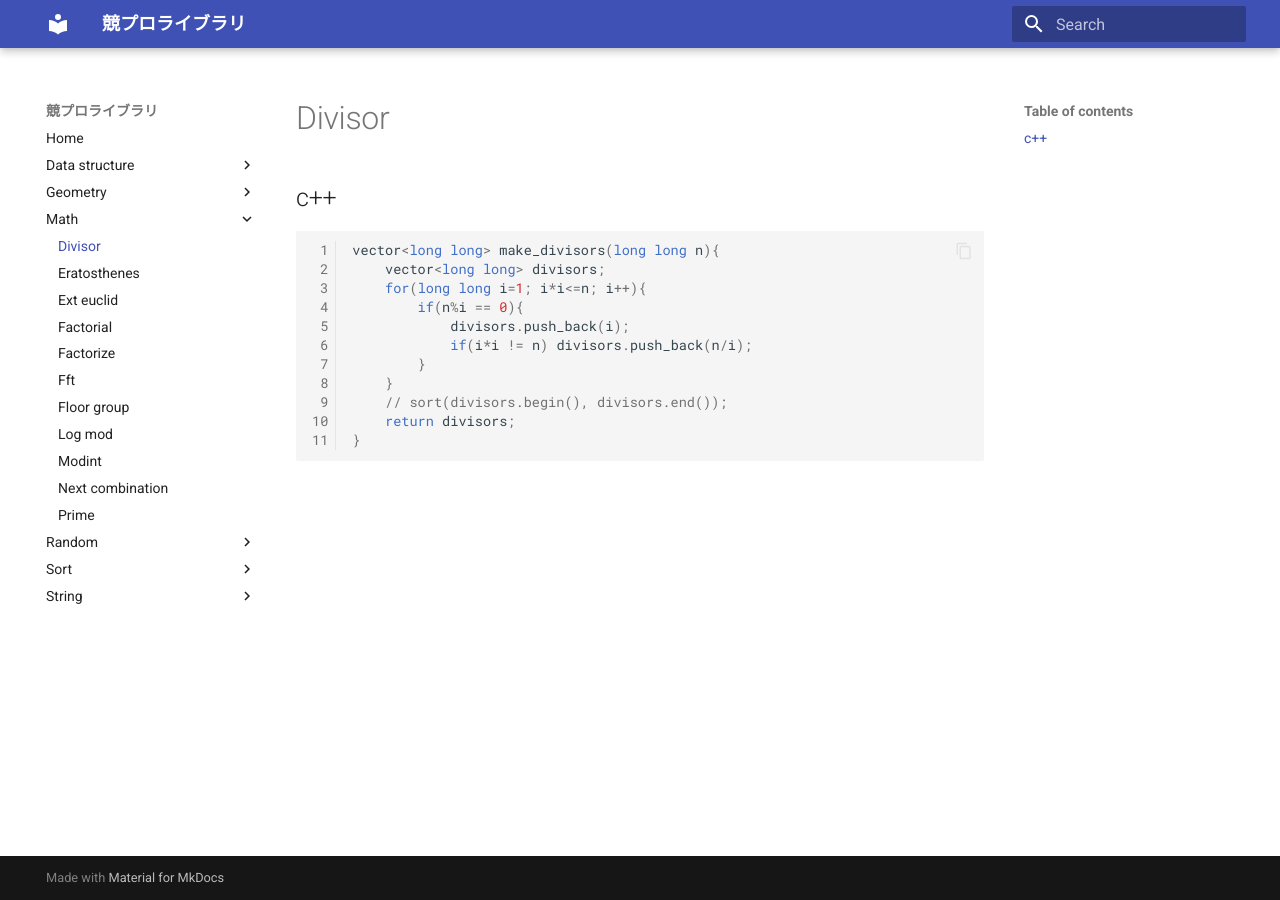
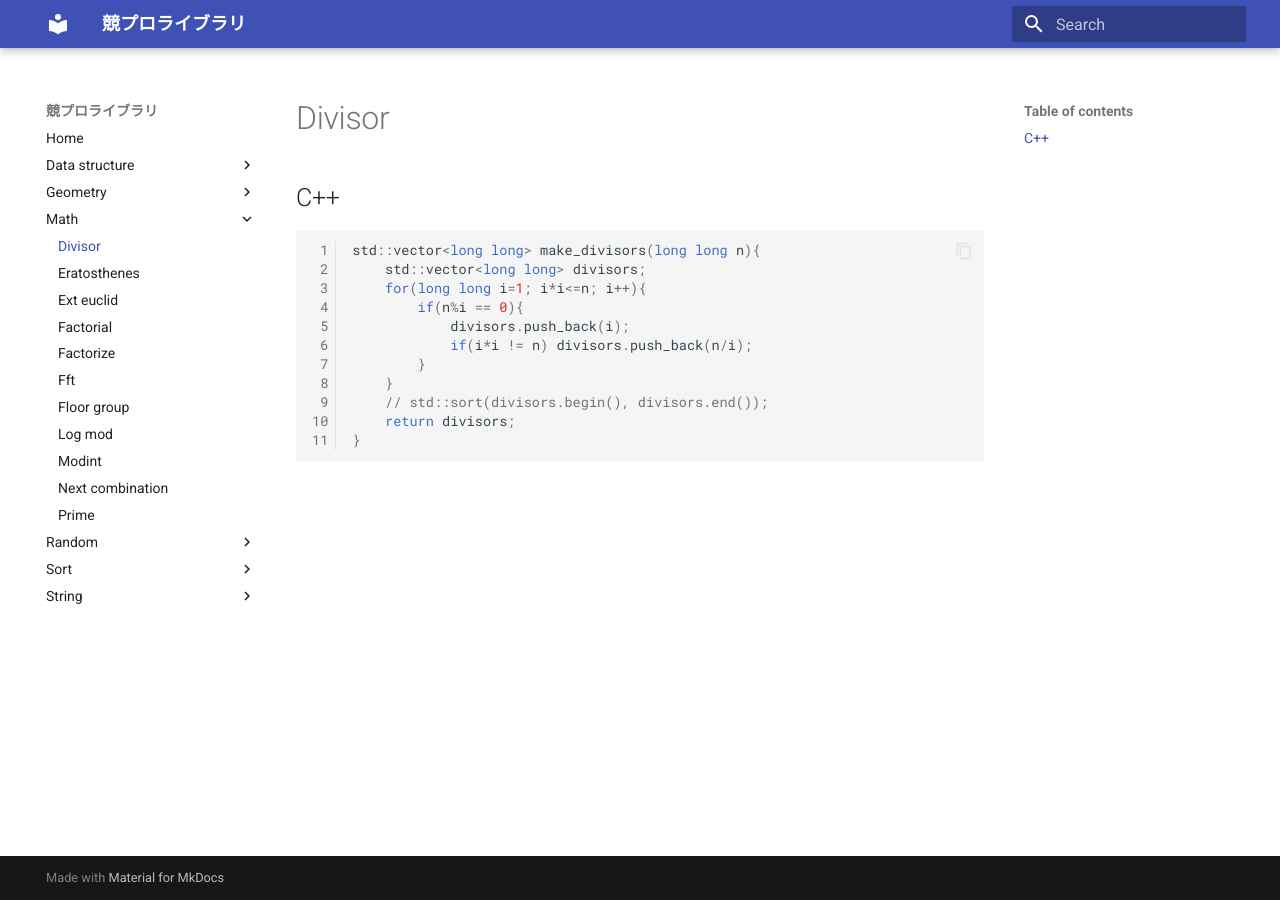
Before and after one commit to Plan88/kyopro-library, an MkDocs documentation site: the page built from docs/math/divisor.md, in a window 1280 px wide. Built offline with MkDocs 1.6.1 and Material for MkDocs 9.7.7, drawn with Linux system fonts in a browser that asks for light colours.

Commit message:
微修正

````diff
--- a/docs/math/divisor.md
+++ b/docs/math/divisor.md
@@ -1,14 +1,14 @@
-## c++
+## C++
 ```c++
-vector<long long> make_divisors(long long n){
-    vector<long long> divisors;
+std::vector<long long> make_divisors(long long n){
+    std::vector<long long> divisors;
     for(long long i=1; i*i<=n; i++){
         if(n%i == 0){
             divisors.push_back(i);
             if(i*i != n) divisors.push_back(n/i);
         }
     }
-    // sort(divisors.begin(), divisors.end());
+    // std::sort(divisors.begin(), divisors.end());
     return divisors;
 }
 ```
````
Also changed, not shown: docs/math/eratosthenes.md (+4 -4 lines), docs/math/ext_euclid.md (+3 -3 lines), docs/math/factorize.md (+3 -3 lines), docs/math/prime.md (+2 -2 lines).
